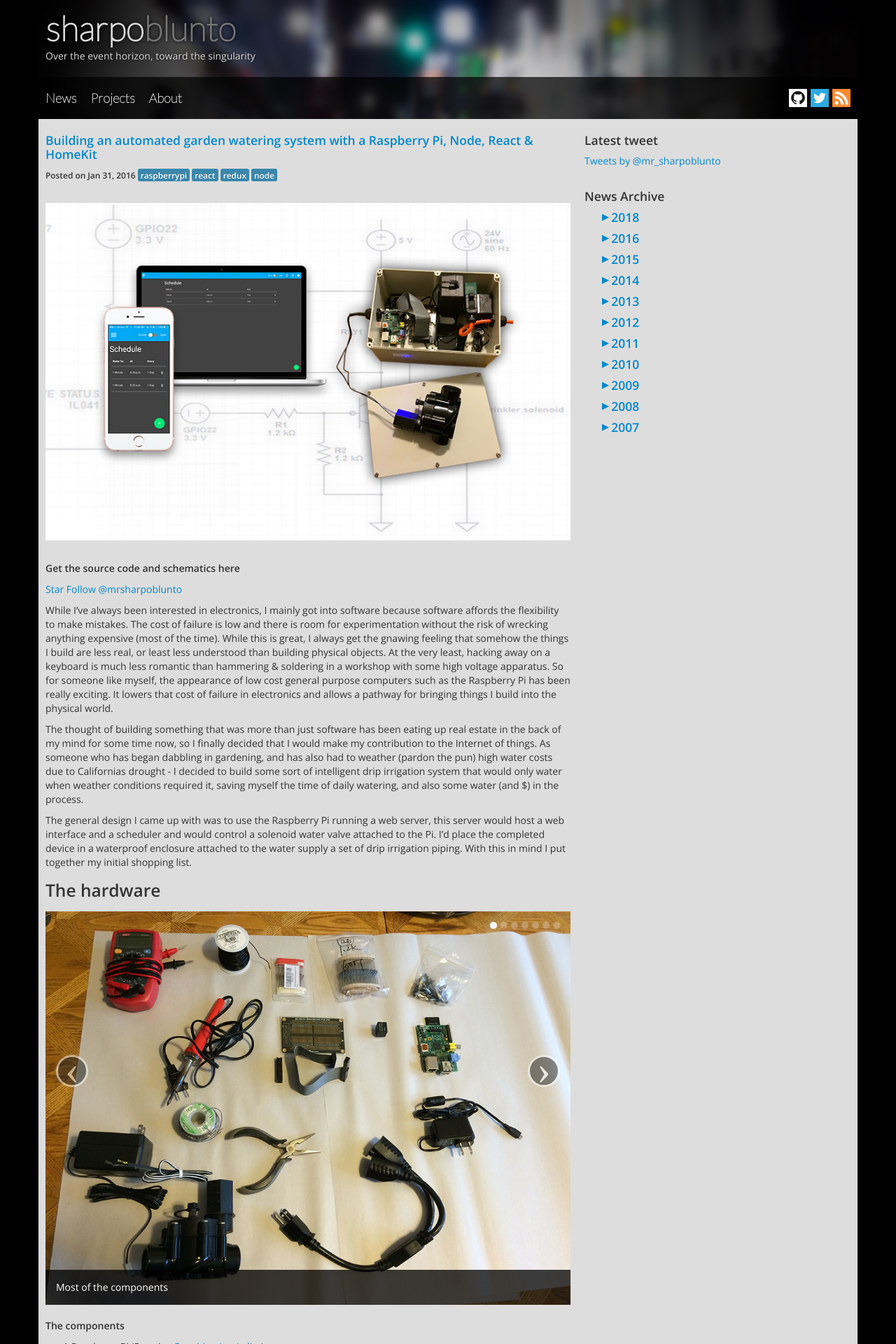
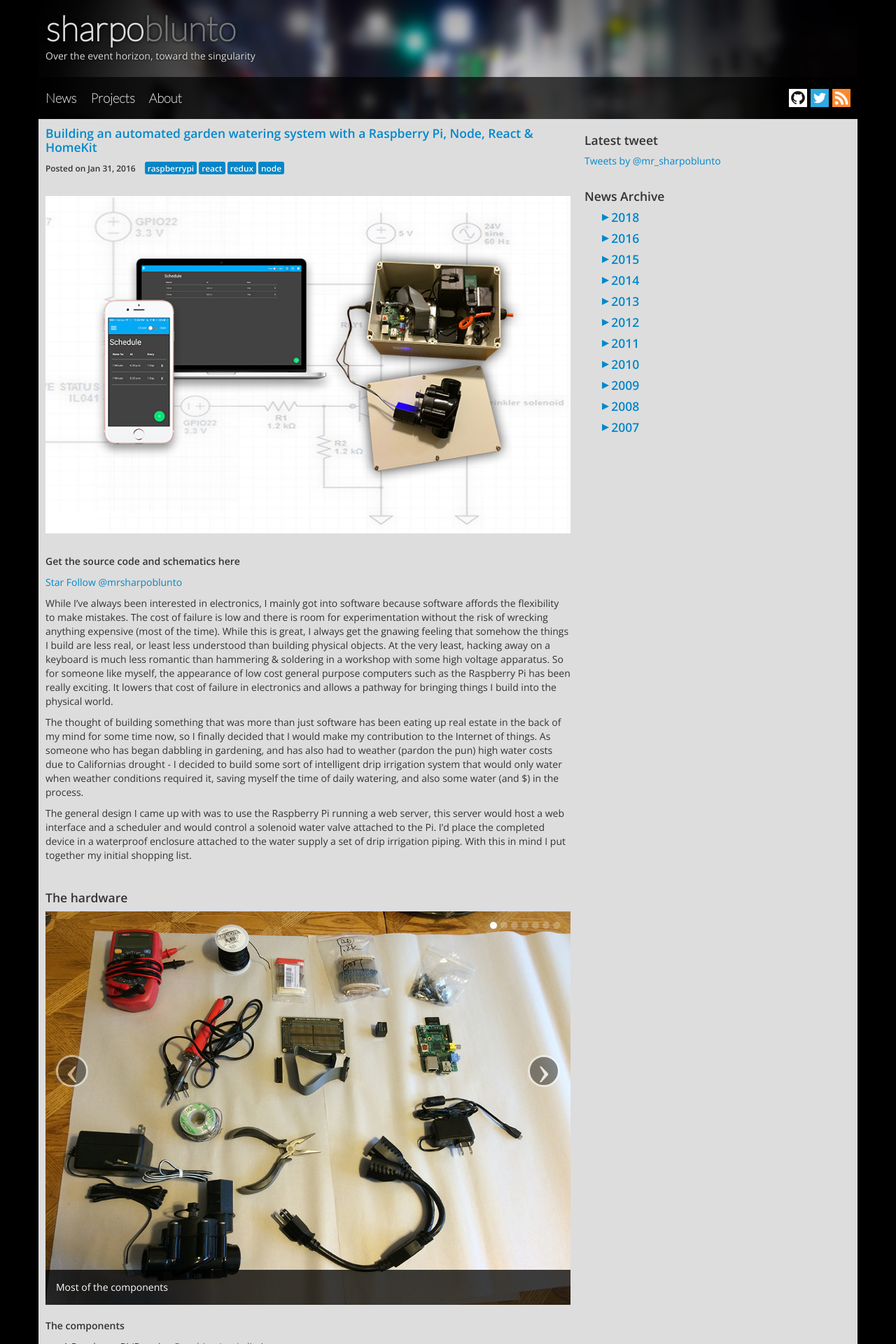
Before and after one commit to mrsharpoblunto/sharpoblunto.com, a Jekyll site: the page built from _posts/2016-01-31-it-gets-the-hose-again.markdown, in a window 1280 px wide. Shown: the top 1920 px of the page at 70% size. Built offline with Jekyll 4.4.1, drawn with Linux system fonts in a browser that asks for light colours; comment, search, counter and statistics services are not loaded.

Commit message:
Formatting tweaks

```diff
--- a/_posts/2016-01-31-it-gets-the-hose-again.markdown
+++ b/_posts/2016-01-31-it-gets-the-hose-again.markdown
@@ -55,7 +55,8 @@
 
 The general design I came up with was to use the Raspberry Pi running a web server, this server would host a web interface and a scheduler and would control a solenoid water valve attached to the Pi. I'd place the completed device in a waterproof enclosure attached to the water supply a set of drip irrigation piping. With this in mind I put together my initial shopping list.
 
-### The hardware
+<br />
+#### The hardware
 
 {% include carousel.html id="assembly-carousel" images=page.assembly_carousel %}
 
@@ -76,19 +77,22 @@
 - 1 x power splitter
 - 1 x USB wifi dongle
 
-### Controlling the switch
+<br />
+#### Controlling the switch
 
 I decided to use a 24V AC relay as it is the most commonly available solenoid valve. This meant that I was going to need to devise some control circuitry as the Raspberry Pi runs at 5.5v and its GPIO ports can only supply 3.3v so I wouldn't just be able to hook it up directly. The way I did this was to use a relay that would activate when 5v was put across one side, this would be used as a switch to control the 24vac switch. To activate the relay I used a transistor with the base attached to one of the Raspberry Pi's GPIO ports - the 3.3v is enough to energize the base of the transistor, which would complete the circuit to ground providing the 5v across the relay, letting us switch the solenoid via a single GPIO port being on/off. The circuit diagram for this is shown below.
 
 ![The sprinkler circuit](/assets/images/projects/it-gets-the-hose-again/sprinkler.png)
 
-### Status LEDs
+<br />
+#### Status LEDs
 
 As a last minute addition I noticed that once all the components were sealed away there would be no way of knowing if it was running or what the software was doing, so I decided to add a set of 3 status LED's. One LED would indicate power, one would indicate that the server software was running, and the 3rd would illuminate when the solenoid switch was activated. The circuit diagram for this is shown below.
 
 ![Status circuit](/assets/images/projects/it-gets-the-hose-again/status-board.png)
 
-### Initial testing
+<br />
+#### Initial testing
 
 To control the GPIO ports I used the [onoff](https://github.com/fivdi/onoff) library which makes it simple to set the state of any of the Raspberry Pi's GPIO ports. I wrote the following test script to test my initial circuit. When running it toggles GPIO port 22 once every second, which meant that once I attached the circuit above, I should hear the relay click on and off once per second like a metronome.
 
@@ -109,7 +113,8 @@
 Initially nothing worked, I found after some multimeter testing that I had soldered the pin header on backwards so none of the outputs were going where I expected them to. After filing off the notch key on the parallel cable connecting the Pi to the protoboard and plugging it in the other way, everything worked! The relay clicked happily every time I ran my test script. After determining that everything was working, and with the help of some epoxy cement, superglue, silicon sealant, and some old parts from a PC case I got everything attached securely into the plastic enclosure and added waterproof cable glands to the entry points for the power and solenoid cables.
 
 
-### The web UI
+<br />
+#### The web UI
 
 {% include carousel.html id="webui-carousel" images=page.webui_carousel %}
 
@@ -124,7 +129,8 @@
 The most complex part of the UI was implementing the configuration interface for the weather based intelligent watering (I didn't want to water the garden if it was already raining). To do this I used the [Google maps API](https://developers.google.com/maps/) along with the [HTML5 geolocation API](https://developer.mozilla.org/en-US/docs/Web/API/Geolocation/Using_geolocation) to determine the users current location when they elect to switch on intelligent watering in the settings. With this I could collect the users latitude and longitude coordinates which I could pass into the [OpenWeatherMap](https://openweathermap.org/) API to determine the weather in the users area.
 In addition to the web UI I implemented a scheduler which wakes up periodically to see if the user scheduled any waterings for the current time and runs the valve for a preset interval, unless of course intelligent watering is enabled, in which case it checks if its already raining and if it is, it doesn't bother watering.
 
-### HomeKit and voice activated control
+<br />
+#### HomeKit and voice activated control
 
 {% include carousel.html id="homekit-carousel" images=page.homekit_carousel %}
 
--- a/assets/css/site.css
+++ b/assets/css/site.css
@@ -127,6 +127,10 @@
 	text-indent:-9999px;
 }
 
+.twitter-timeline-rendered {
+  background: #fff;
+}
+
 @media (min-width:766px)
 {
 	#nav-extra
@@ -243,6 +247,23 @@
 .post
 {
     margin-bottom: 20px;
+    padding-top: 20px;
+    border-top: 2px solid #fff;
+}
+
+
+.post:first-child {
+  border: none;
+  padding-top: 0;
+}
+
+
+.post h6 .label-info:first-child {
+  margin-left: 10px;
+}
+
+.post h5:last-child {
+  padding-top: 10px;
 }
 
 .post .label a
@@ -437,3 +458,7 @@
 {
 	color: #666;
 }
+
+.label-info {
+  background-color: #08c;
+}
```
Also changed, not shown: _posts/2016-07-23-jame-jammin.markdown (+5 -6 lines).
